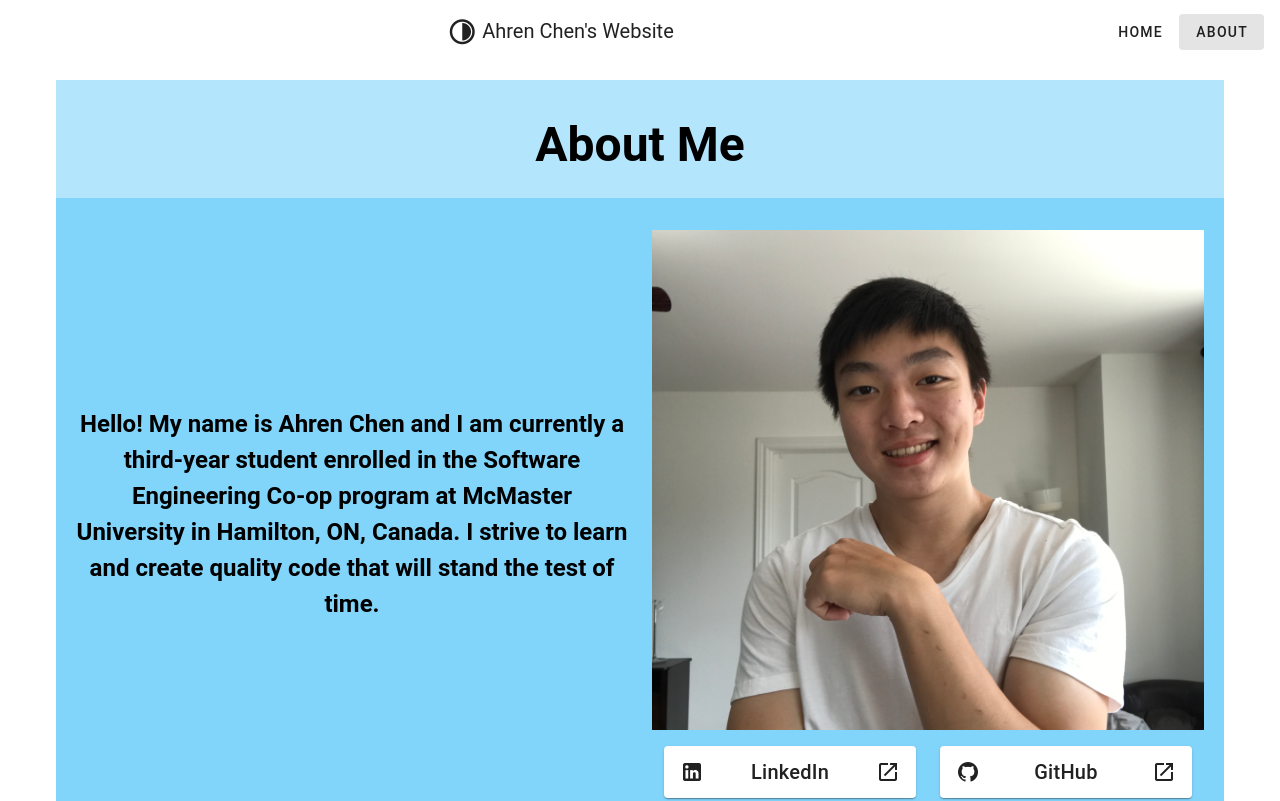
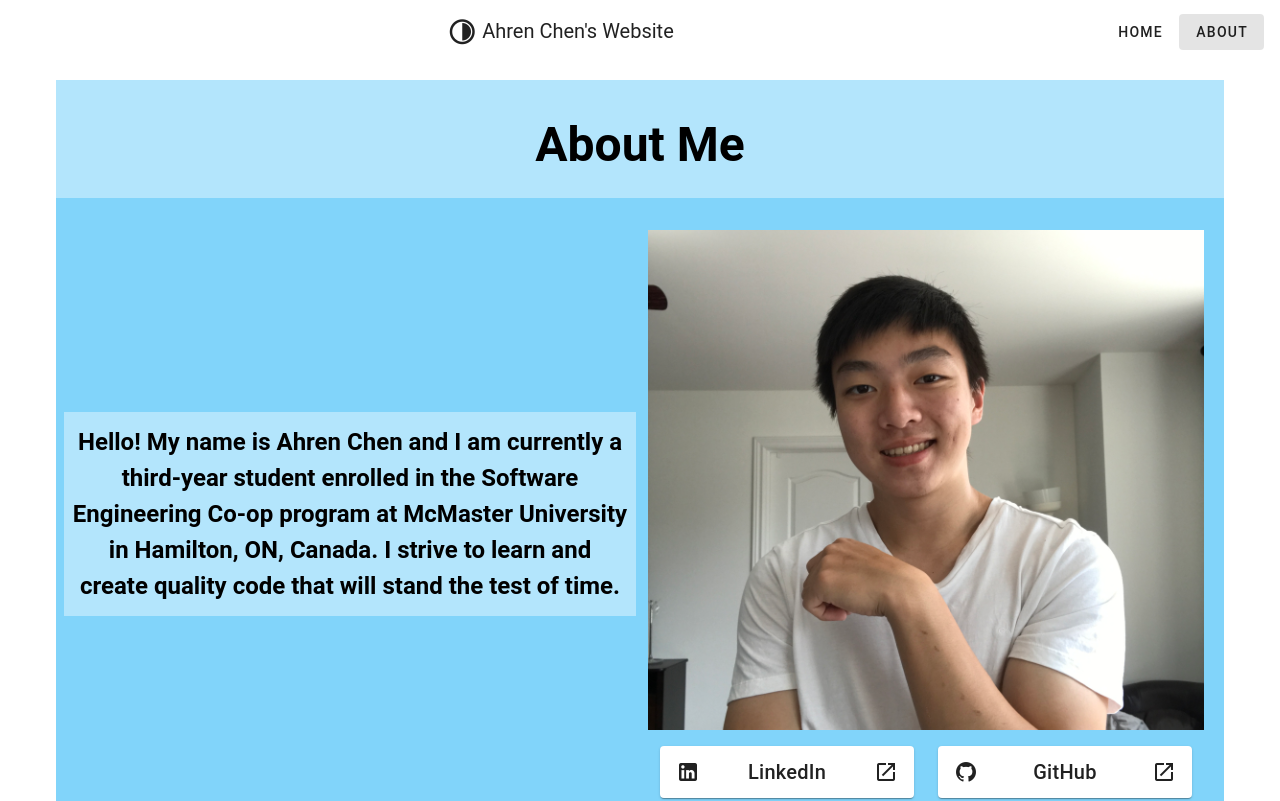
Before and after one commit to Ahren-Chen/Ahren-Chen.github.io, a Vue app: page /about in a window 1280 px wide. Shown: the top 801 px of the page. Built offline with nearby package versions, Linux system fonts and the light colour scheme.

Commit message:
Added some color to about me page

```diff
--- a/src/components/AboutPage.vue
+++ b/src/components/AboutPage.vue
@@ -6,7 +6,7 @@
             <v-row class="py-5 px-5 d-flex align-center justify-center bg-light-blue-lighten-3">
 
                 <!-- Intro here -->
-                <v-col justify="start">
+                <v-col justify="start" class="bg-light-blue-lighten-4 px-2">
                     <h2>Hello! My name is Ahren Chen and I am currently a third-year student enrolled in the Software
                         Engineering Co-op program at McMaster University in Hamilton, ON, Canada.
                         I strive to learn and create quality code that will stand the test of time.</h2>
```
